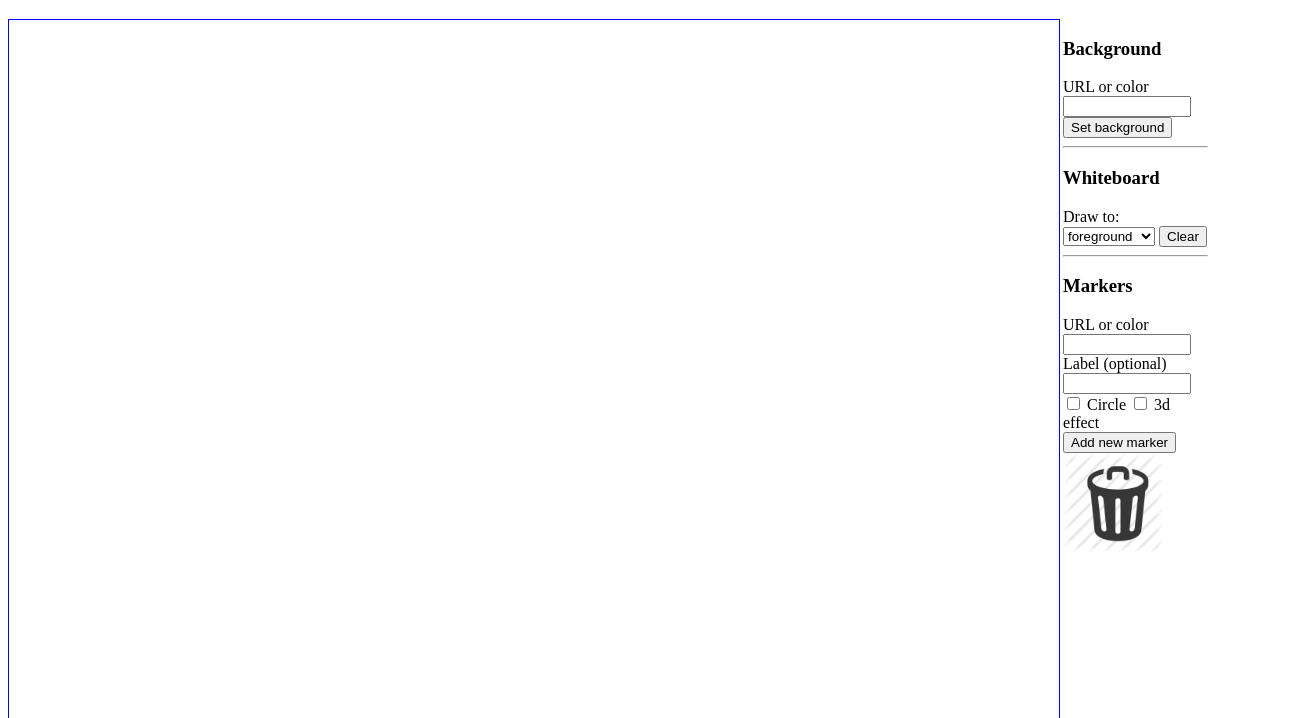
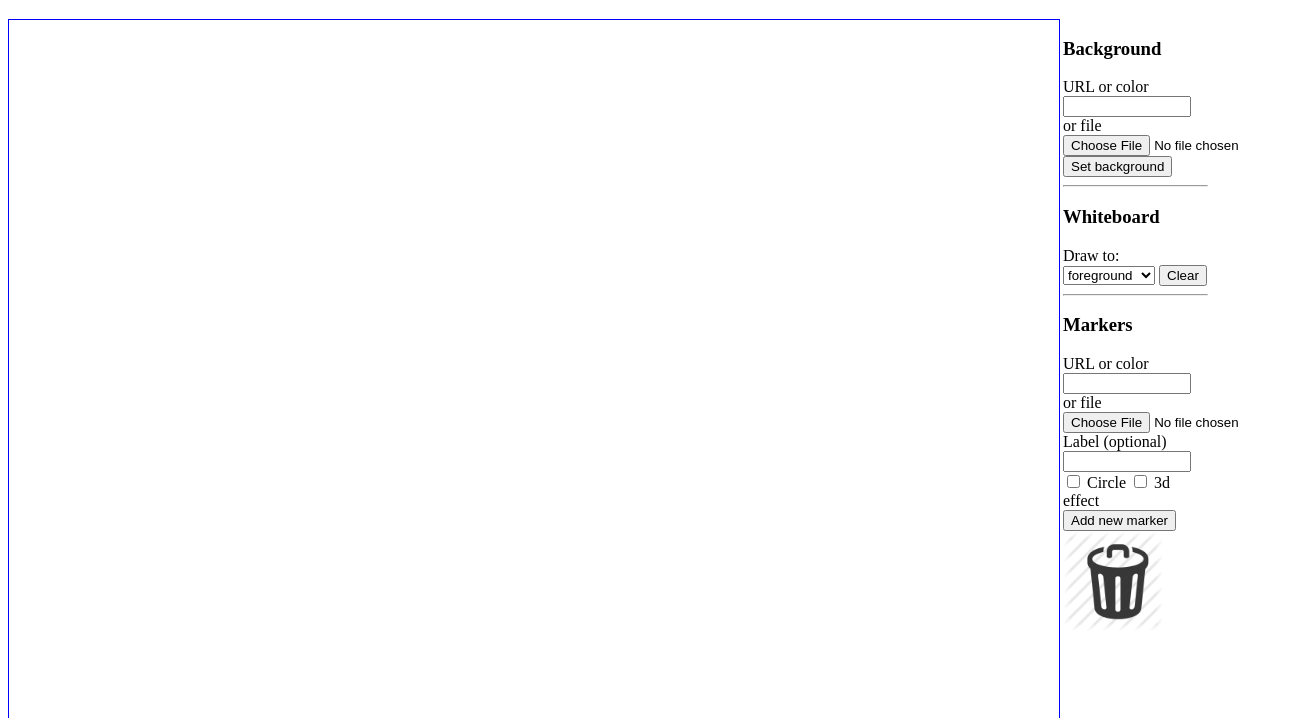
Before and after one commit to bloer/tabletop, a website: page static/index.html in a window 1280 px wide. Shown: the part 61-779 px from the top of the page, 1316 px wide, since content can reach past the window. Drawn offline with nearby package versions, Linux system fonts and the light colour scheme; no server answers.

Commit message:
add file upload capability

```diff
--- a/static/index.html
+++ b/static/index.html
@@ -74,7 +74,9 @@
         <h3>Background</h3>
         <form id="setbackground" action="javascript:setbackground();">
           <label for="setbackgroundbg">URL or color</label>
-          <input type="text" id="setbackgroundbg">
+          <input type="text" id="setbackgroundbg"><br>
+          <label for="setbackgroundfile">or file</label>
+          <input type="file" id="setbackgroundfile" accept="image/*" data-target="setbackgroundbg" onchange="convertFile(this)">
           <button>Set background</button>
         </form>
       </div>
@@ -93,7 +95,9 @@
         <h3>Markers</h3>
         <form id="addmarker" action="javascript:addmarker();">
           <label for="addmarkerbg">URL or color</label><br>
-          <input type="text" id="addmarkerbg">
+          <input type="text" id="addmarkerbg"><br>
+          <label for="addmarkerfile">or file</label>
+          <input type="file" id="addmarkerfile" accept="image/*" data-target="addmarkerbg" onchange="convertFile(this)">
           <label for="addmarkerlabel">Label (optional)</label><br>
           <input type="text" id="addmarkerlabel">
           <input type="checkbox" id="addmarkercirc" value="circle" name="circle">
--- a/static/tabletopclient.js
+++ b/static/tabletopclient.js
@@ -9,6 +9,21 @@ function getpoint(event){
     Y = event.originalEvent.touches[0].pageY;
   }
   return [(X-parentpos.left),(Y-parentpos.top)];
+}
+
+function convertFile(source){
+  var files = source.files;
+  var file = files[0];
+  var target = "#"+$(source).data("target");
+  if (files && file) {
+    var reader = new FileReader();
+    reader.onload = function(readerEvt) {
+      $(target).val(readerEvt.target.result);
+      $(source).parent("form").get(0).submit();
+    };
+    reader.readAsDataURL(file);
+  }
+  return false;
 }
 
 function getActiveCanvasLayer(){
@@ -30,8 +45,6 @@ function wrapimgurl(s){
 }
 
 function setbackground(data){
-  console.log("setbackground");
-  console.log(data);
   if(!data){
     //this is invoked by the form
     data = {bg:wrapimgurl($("#setbackgroundbg").val())}
@@ -49,8 +62,6 @@ function clearcan(layer,emit){
 }
 
 function placemarker(markerdata){
-  console.log("placemarker");
-  console.log(markerdata);
   if(!markerdata)
     return;
   $("<div class='marker' style='display:none' id='"+markerdata.id+"'></div>")
@@ -100,8 +111,6 @@ function addmarker(){
   var threed = $("#addmarker3d").is(":checked");
   var isimg = testimgurl(bg);
   var markerdata = {bg:wrapimgurl(bg), label:label, circle:circle, threed:threed};
-  console.log("addmarker");
-  console.log(markerdata);
   if(isimg){
     $("<img>",{
       src:bg,
```
